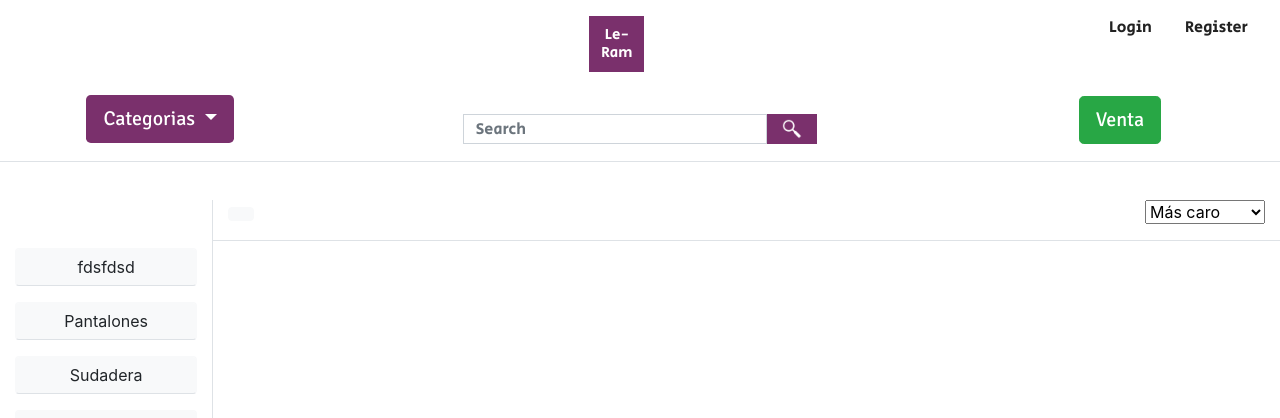
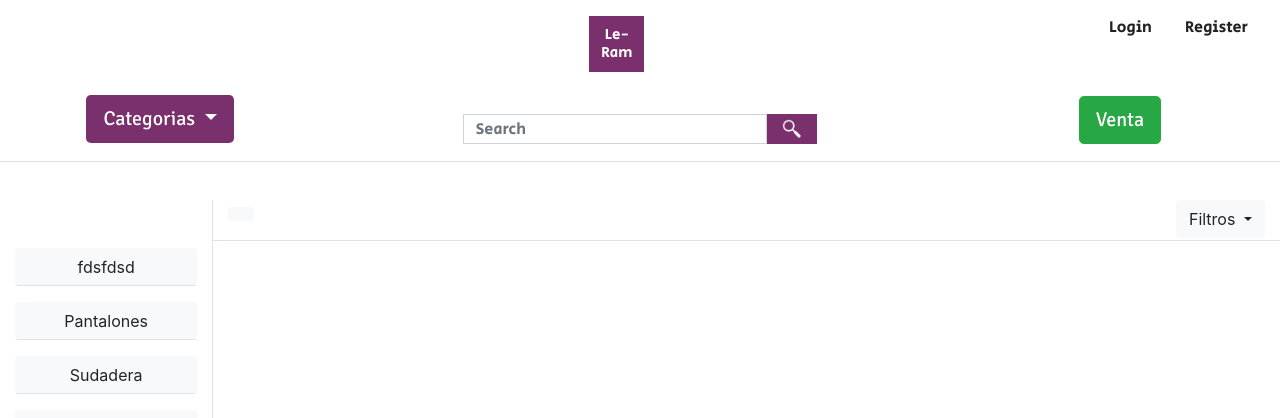
Before and after one commit to carlosorts97/Daw-Le-Ram, a Symfony app: template templates/article/index.html.twig in a window 1280 px wide. Shown: the top 418 px of the page. Run offline with Twig, Linux system fonts and the light colour scheme; the template is opened without the code that fills it, so the values that code supplies are empty; some libraries are stand-ins or nearby versions.

Commit message:
Navegacion categorias casi hecha

```diff
--- a/src/Controller/AdminController.php
+++ b/src/Controller/AdminController.php
@@ -152,7 +152,6 @@ class AdminController extends AbstractController
             /** @var File $file */
             $file = $article->getImage();
 
-
             $fileName = $this->generateUniqueFileName().'.'.$file->guessExtension();
             dump($fileName);
 
--- a/templates/article/index.html.twig
+++ b/templates/article/index.html.twig
@@ -17,23 +17,48 @@
             <div class="col-lg-10 col-md-10 col-sm-10 col-10">
                 <div class="row">
                     <div class="col-lg-6 text-left border-bottom pb-3">
-                        <div class="btn btn-light align-self-center">
+                        <a class="btn btn-light align-self-center" href="{{ path('prueba',{'category': category.idCategory, 'brand':0} )}}">
                             {{ category.name }}
-                        </div>
-                        {% if brand !=null %}
+                        </a>
+                        {% if brandN != null %}
+                            >
+                            <div class="btn btn-light align-self-center">
+                                {{ brandN.name }}
+                            </div>
+                        {% endif %}
+                        {% if title != null %}
+                            {% if category.Idcategory == 4 %}
+                                >
+                                <a class="btn btn-light align-self-center" href="{{ path('prueba',{'category': category.idCategory, 'brand':99} )}}">
+                                    {{ title }}
+                                </a>
+                            {% else %}
+                                >
+                                <a class="btn btn-light align-self-center" href="{{ path('prueba',{'category': category.idCategory, 'brand':66} )}}">
+                                    {{ title }}
+                                </a>
+                            {% endif %}
+                        {% endif %}
+                        {% if filter!=null %}
                             >
                         <div class="btn btn-light align-self-center">
-                            {{ brand.name }}
+                            {{ filter }}
                         </div>
                         {% endif %}
+
                     </div>
                     <div class="col-lg-6 text-right border-bottom">
-                        <select class="selectpicker" data-live-search="true">
-                            <option data-tokens="caro">Más caro</option>
-                            <option data-tokens="barato">Más barato</option>
-                            <option data-tokens="fecha">Release date</option>
-                            <option data-tokens="popular">Popular</option>
-                        </select>
+                        <div class="dropdown">
+                            <button class="btn btn-light dropdown-toggle" type="button" id="dropdownMenuButton" data-toggle="dropdown" aria-haspopup="true" aria-expanded="false">
+                                Filtros
+                            </button>
+                            <div class="dropdown-menu" aria-labelledby="dropdownMenuButton">
+                                <a class="dropdown-item" href="#">Más Caro</a>
+                                <a class="dropdown-item" href="#">Más barato</a>
+                                <a class="dropdown-item" href="#">Fecha lanzamiento</a>
+                                <a class="dropdown-item" href="#">Nombre</a>
+                            </div>
+                        </div>
                     </div>
                     {% for article in articles %}
                         <div class="col-lg-3 col-md-6 col-sm-12 text-center mt-5">
--- a/templates/base.html.twig
+++ b/templates/base.html.twig
@@ -68,49 +68,51 @@
                     </a>
 
                     <div class="dropdown-menu dropright border-right" aria-labelledby="dropdownMenuLink">
-                        <a class="dropdown-submenu dropleft "><a class="dropdown-item dropdown-toggle btn" href="#">Tops</a>
+                        <a class="dropdown-submenu dropleft "><a class="dropdown-item dropdown-toggle btn" href="#">Camisetas</a>
                             <div class="dropdown-menu dropleft border-right">
-                                <a class="dropdown-item btn" href="#">Todas</a>
-                                <a class="dropdown-item btn" href="#">Supreme</a>
-                                <a class="dropdown-item btn" href="#">Off-white</a>
-                                <a class="dropdown-item btn" href="#">Gucci</a>
-                                <a class="dropdown-item btn" href="#">Resto de marcas</a>
+                                <a class="dropdown-item btn" href="{{ path('prueba',{'category': 1, 'brand':0} )}}">Todas</a>
+                                <a class="dropdown-item btn" href="{{ path('prueba',{'category': 1, 'brand':1} )}}">Supreme</a>
+                                <a class="dropdown-item btn" href="{{ path('prueba',{'category': 1, 'brand':5} )}}">Off-white</a>
+                                <a class="dropdown-item btn" href="{{ path('prueba',{'category': 1, 'brand':14} )}}">Gucci</a>
+                                <a class="dropdown-item btn" href="{{ path('prueba',{'category': 1, 'brand':66} )}}">Resto de marcas</a>
                             </div>
                         </a>
                         <a class="dropdown-submenu"><a class="dropdown-item dropdown-toggle btn" href="#">Sudaderas</a>
                             <div class="dropdown-menu">
-                                <a class="dropdown-item btn" href="#">Todas</a>
-                                <a class="dropdown-item btn" href="#">Supreme</a>
-                                <a class="dropdown-item btn" href="#">Off-white</a>
-                                <a class="dropdown-item btn" href="#">Gucci</a>
-                                <a class="dropdown-item btn" href="#">Resto de marcas</a>
+                                <a class="dropdown-item btn" href="{{ path('prueba',{'category': 2, 'brand':0} )}}">Todas</a>
+                                <a class="dropdown-item btn" href="{{ path('prueba',{'category': 2, 'brand':1} )}}">Supreme</a>
+                                <a class="dropdown-item btn" href="{{ path('prueba',{'category': 2, 'brand':5} )}}">Off-white</a>
+                                <a class="dropdown-item btn" href="{{ path('prueba',{'category': 2, 'brand':14} )}}">Gucci</a>
+                                <a class="dropdown-item btn" href="{{ path('prueba',{'category': 2, 'brand':66} )}}">Resto de marcas</a>
                             </div>
                         </a>
                         <a class="dropdown-submenu"><a class="dropdown-item dropdown-toggle btn" href="#">Pantalones</a>
                             <div class="dropdown-menu">
-                                <a class="dropdown-item btn" href="#">Todas</a>
-                                <a class="dropdown-item btn" href="#">Supreme</a>
-                                <a class="dropdown-item btn" href="#">Off-white</a>
-                                <a class="dropdown-item btn" href="#">Gucci</a>
-                                <a class="dropdown-item btn" href="#">Resto de marcas</a>
+                                <a class="dropdown-item btn" href="{{ path('prueba',{'category': 3, 'brand':0} )}}">Todas</a>
+                                <a class="dropdown-item btn" href="{{ path('prueba',{'category': 3, 'brand':1} )}}">Supreme</a>
+                                <a class="dropdown-item btn" href="{{ path('prueba',{'category': 3, 'brand':5} )}}">Off-white</a>
+                                <a class="dropdown-item btn" href="{{ path('prueba',{'category': 3, 'brand':14} )}}">Gucci</a>
+                                <a class="dropdown-item btn" href="{{ path('prueba',{'category': 3, 'brand':66} )}}">Resto de marcas</a>
                             </div>
                         </a>
                         <a class="dropdown-submenu"><a class="dropdown-item dropdown-toggle btn" href="#">Sneakers</a>
                             <div class="dropdown-menu">
-                                <a class="dropdown-item btn" href="#">Todas</a>
-                                <a class="dropdown-item btn" href="#">Nike</a>
-                                <a class="dropdown-item btn" href="#">Off-white</a>
-                                <a class="dropdown-item btn" href="#">Adidas</a>
-                                <a class="dropdown-item btn" href="#">Resto de marcas</a>
+                                <a class="dropdown-item btn" href="{{ path('prueba',{'category': 4, 'brand':0} )}}">Todas</a>
+                                <a class="dropdown-item btn" href="{{ path('prueba',{'category': 4, 'brand':3} )}}">Nike</a>
+                                <a class="dropdown-item btn" href="{{ path('prueba',{'category': 4, 'brand':10} )}}">Air Jordan</a>
+                                <a class="dropdown-item btn" href="{{ path('prueba',{'category': 4, 'brand':5} )}}">Off-white</a>
+                                <a class="dropdown-item btn" href="{{ path('prueba',{'category': 4, 'brand':4} )}}">Adidas</a>
+                                <a class="dropdown-item btn" href="{{ path('prueba',{'category': 4, 'brand':9} )}}">Yeezy</a>
+                                <a class="dropdown-item btn" href="{{ path('prueba',{'category': 4, 'brand':99} )}}">Resto de marcas</a>
                             </div>
                         </a>
                         <a class="dropdown-submenu"><a class="dropdown-item dropdown-toggle btn" href="#">Accesorios</a>
                             <div class="dropdown-menu">
-                                <a class="dropdown-item btn" href="#">Todas</a>
-                                <a class="dropdown-item btn" href="#">Supreme</a>
-                                <a class="dropdown-item btn" href="#">Off-white</a>
-                                <a class="dropdown-item btn" href="#">Gucci</a>
-                                <a class="dropdown-item btn" href="#">Resto de marcas</a>
+                                <a class="dropdown-item btn" href="{{ path('prueba',{'category': 5, 'brand':0} )}}">Todas</a>
+                                <a class="dropdown-item btn" href="{{ path('prueba',{'category': 5, 'brand':1} )}}">Supreme</a>
+                                <a class="dropdown-item btn" href="{{ path('prueba',{'category': 5, 'brand':5} )}}">Off-white</a>
+                                <a class="dropdown-item btn" href="{{ path('prueba',{'category': 5, 'brand':14} )}}">Gucci</a>
+                                <a class="dropdown-item btn" href="{{ path('prueba',{'category': 5, 'brand':66} )}}">Resto de marcas</a>
                             </div>
                         </a>
                     </div>
```
Also changed, not shown: src/Controller/HomeController.php (+17 -17 lines), src/Controller/PruebaController.php (+270 -9 lines).
